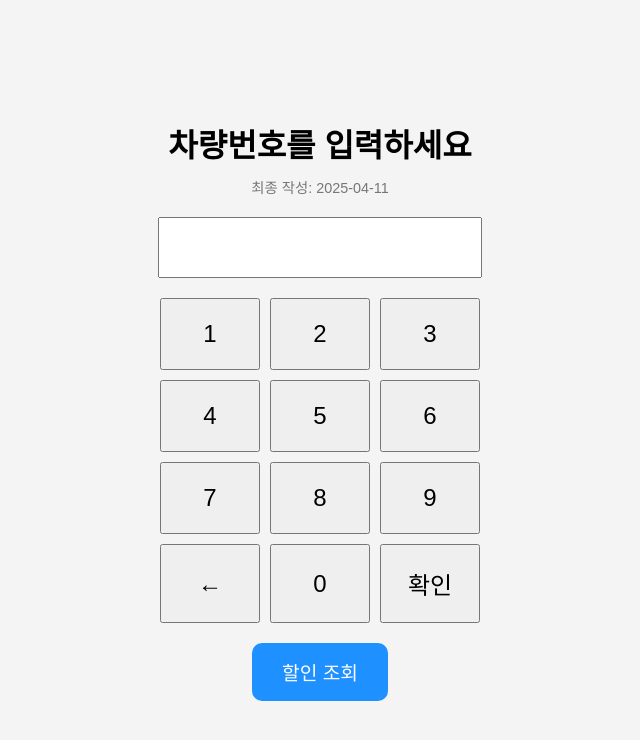
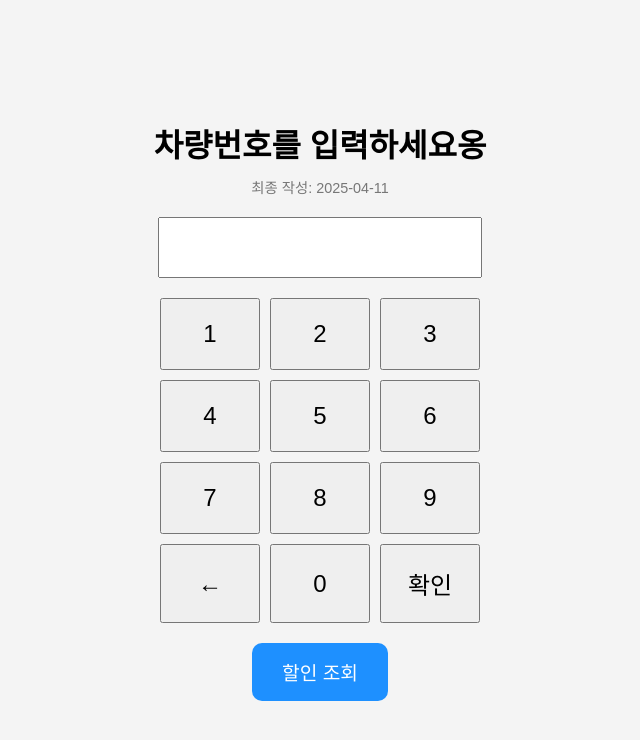
Before and after one commit to zzzzangho/nicepark-kiosk, a plain HTML site: page index.html in a window 1280 px wide. Shown: the whole page, without its empty margins (320-960 px from the left). Drawn offline with Linux system fonts and the light colour scheme.

Commit message:
Update index.html

```diff
--- a/index.html
+++ b/index.html
@@ -52,7 +52,7 @@
   </style>
 </head>
 <body>
-  <h1>차량번호를 입력하세요</h1>
+  <h1>차량번호를 입력하세요옹</h1>
   <div class="version">최종 작성: 2025-04-11</div>
   <input type="text" id="carNumber" readonly />
   <div class="keypad">
```
